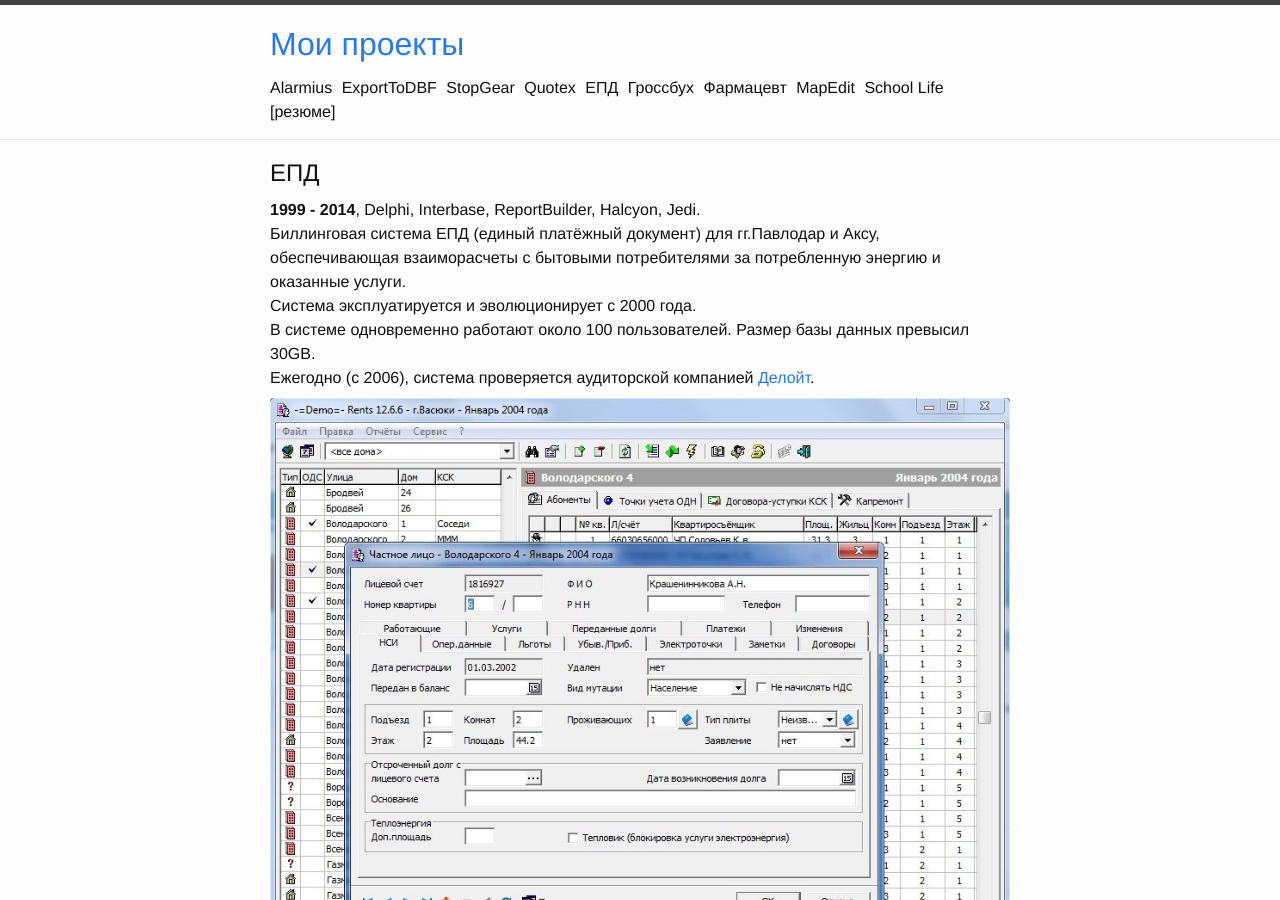
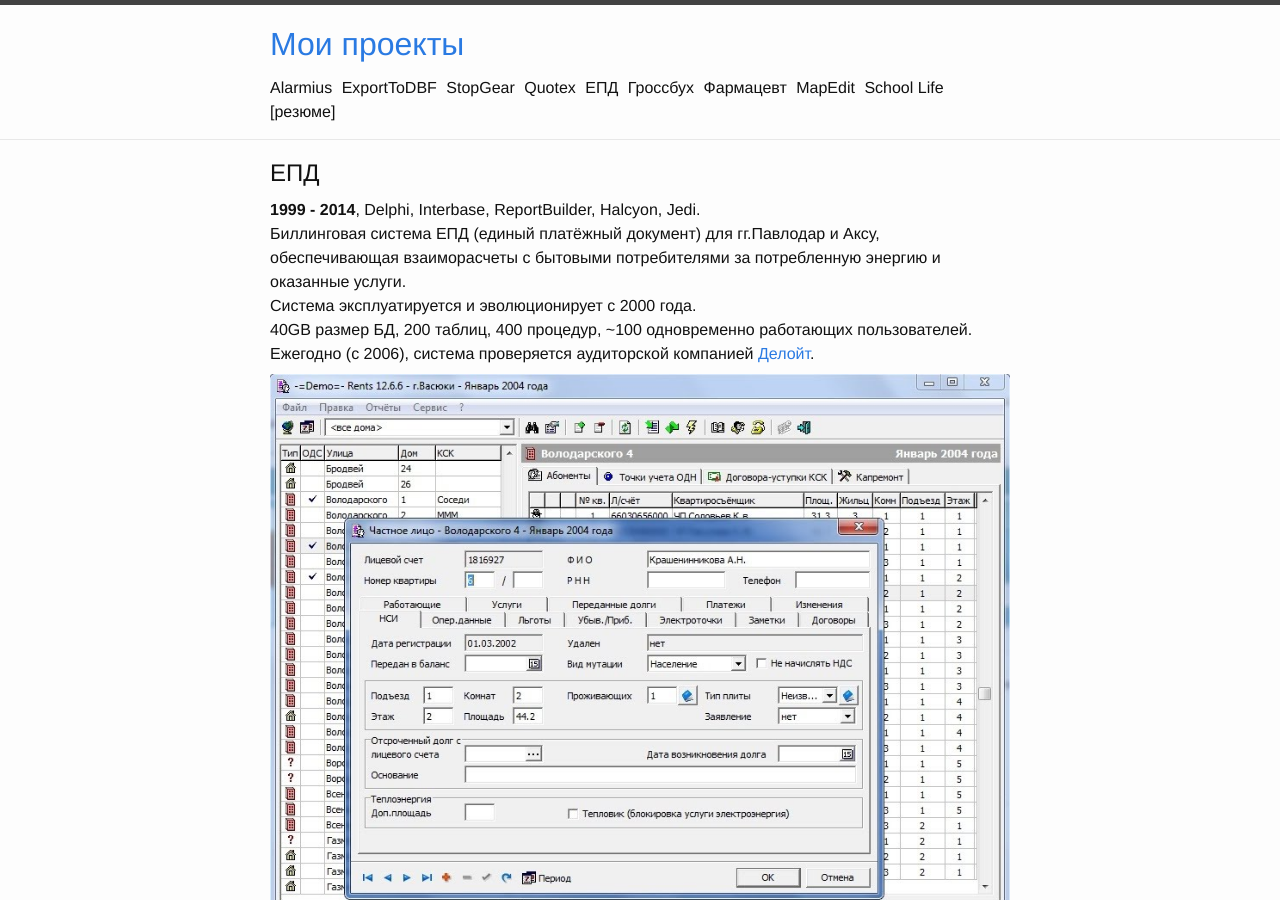
Before and after one commit to Sikambr/projects, a Jekyll site: the page built from epd.md, in a window 1280 px wide and 900 px high. Built offline with Jekyll 4.4.1, drawn with Linux system fonts in a browser that asks for light colours.

Commit message:
publishing

```diff
--- a/epd.md
+++ b/epd.md
@@ -10,7 +10,7 @@ permalink: /epd/
 
 Система эксплуатируется и эволюционирует с 2000 года.
 
-В системе одновременно работают около 100 пользователей. Размер базы данных превысил 30GB.
+40GB размер БД, 200 таблиц, 400 процедур, ~100 одновременно работающих пользователей.
 
 Ежегодно (с 2006), система проверяется аудиторской компанией [Делойт](http://www.deloitte.com/view/ru_KZ/kz/about/index.htm).
 
```
